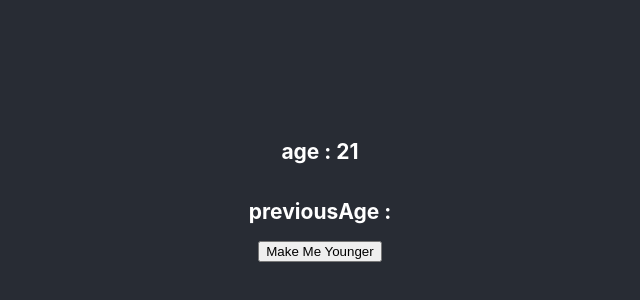
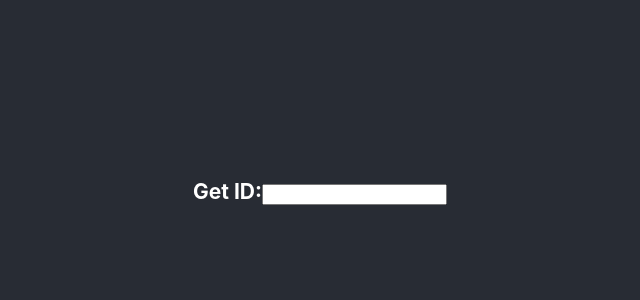
Before and after one commit to vprashant3/my-first-react-app, a React (Create React App) app: page / in a window 1280 px wide. Shown: the part 208-508 px from the top of the page, without its empty margins (320-960 px from the left). Built offline with nearby package versions, Linux system fonts and the light colour scheme.

Commit message:
hooks complete

```diff
--- a/src/App.js
+++ b/src/App.js
@@ -1,19 +1,26 @@
+import { getElementError } from "@testing-library/react";
 import React, { useState } from "react";
 import "./App.scss";
-import usePrevious from "./hooks/usePrevious";
-
+import useCustomFetch from "./hooks/useCustomFetch";
 
 
 function App() {
-  const [age, setAge] = useState(21);
-  const previousAge =  usePrevious(age);
+  const [url, setUrl] = useState(null);
+  function getFollowers(e) {
+    if(e.key === 'Enter')
+     setUrl("https://api.github.com/user/"+e.target.value);
+  }
+
+  useCustomFetch(url);
 
   return (
     <div className="App">
       <header className="App-header">
-        <h2>age : {age}</h2>
-        <h2>previousAge : {previousAge.current}</h2>
-        <button onClick={() => {setAge(age-1);}}>Make Me Younger</button>
+       <h2>
+         Get ID:
+         <input onKeyPress={getFollowers}></input>
+       </h2>
+
 
       </header>
     </div>
--- /dev/null
+++ b/src/hooks/useCustomFetch.js
@@ -0,0 +1,32 @@
+import {useState, useEffect} from 'react';
+
+function useCustomFetch(url) {
+    const [data, setData] = useState(null);
+    const [error, setErrror] = useState(null);
+    const [loading, setLoading] = useState(true);
+
+    async function customFetch(url) {
+        try {
+            let response = await fetch(url);
+            let rData = await response.json;
+            setData(rData);
+            setLoading(false);
+        } catch (error) {
+            setLoading(false);
+            setErrror(error);
+        }
+    }
+
+    useEffect(() => {
+       setLoading(true);
+       setTimeout(() => {
+           if(url) {
+            customFetch(url);
+           }
+        }, 5000);
+    },[url]);
+
+    return [data, loading, error];
+}
+
+export default useCustomFetch;
--- a/src/hooks/usePrevious.js
+++ b/src/hooks/usePrevious.js
@@ -1,4 +1,4 @@
-import  {useRef, useEffect} from 'react';
+import  {useRef, useEffect, useDebugValue} from 'react';
 
 
 function usePrevious(value) {
@@ -6,6 +6,7 @@ function usePrevious(value) {
     useEffect(() => {
         ref.current = value;
     });
+    useDebugValue(ref.current > 10 ? "too much" : "too little");
     return ref;
 }
 
```
